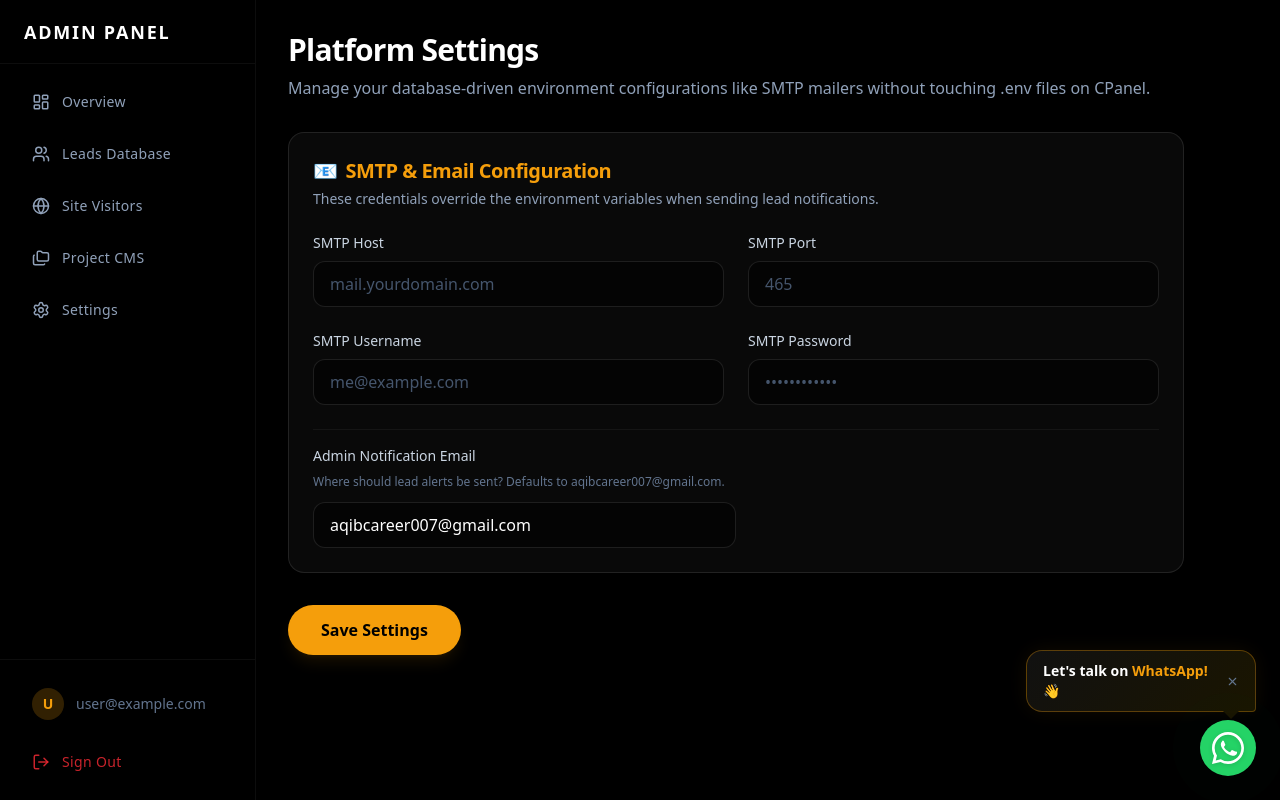
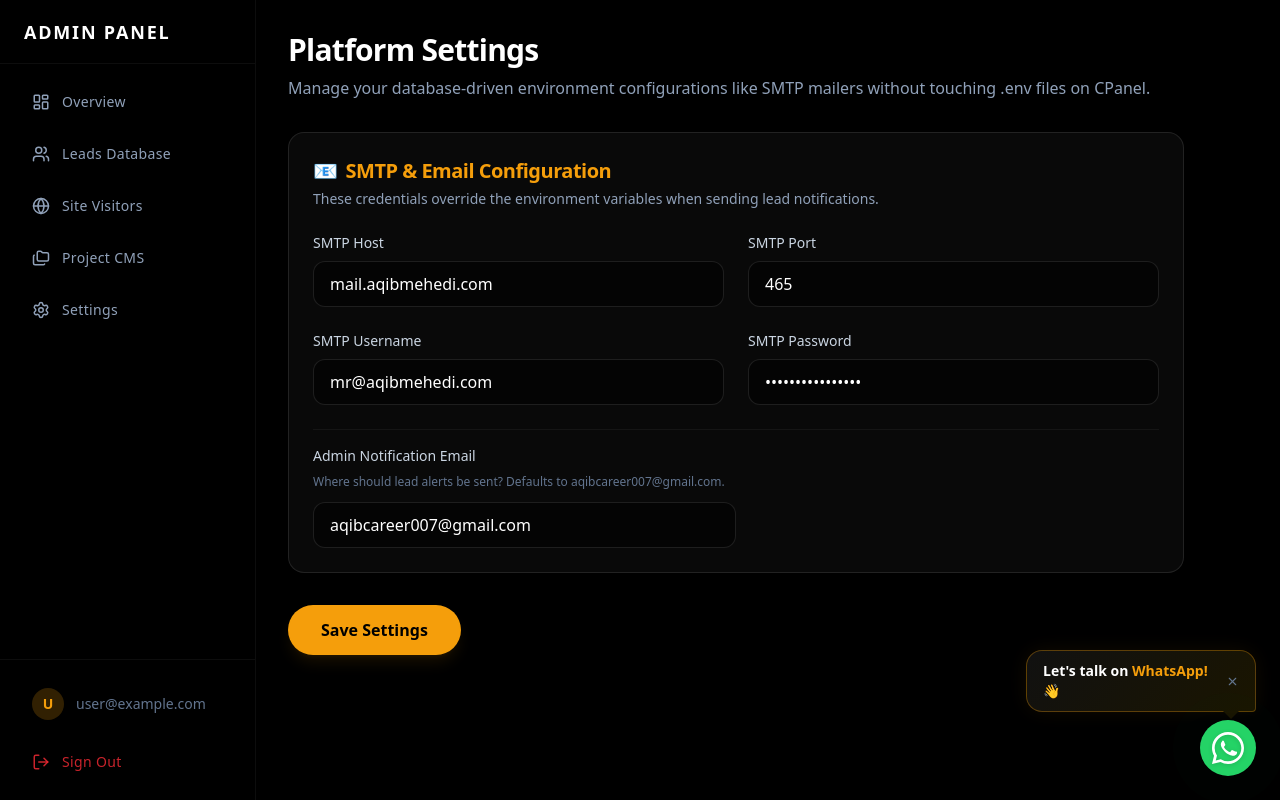
Before and after one commit to aqibmehedi007/Portfolio-Site, a Next.js app: page /admin/settings in a window 1280 px wide. Built offline with nearby package versions, Linux system fonts and the light colour scheme; no server answers; the database is empty; sample sign-in values are in the browser's storage.

Commit message:
fix: pre-fill settings UI with current fallback credentials if database is empty

```diff
--- a/src/app/admin/(dashboard)/settings/page.tsx
+++ b/src/app/admin/(dashboard)/settings/page.tsx
@@ -14,6 +14,14 @@ export default async function SettingsPage() {
         return acc;
     }, {} as Record<string, string>);
 
+    // If a setting isn't in the DB yet, pre-fill it with our current API defaults
+    // so the admin can see what is currently being used
+    if (!settings.SMTP_HOST) settings.SMTP_HOST = process.env.SMTP_HOST || 'mail.aqibmehedi.com';
+    if (!settings.SMTP_PORT) settings.SMTP_PORT = process.env.SMTP_PORT || '465';
+    if (!settings.SMTP_USER) settings.SMTP_USER = process.env.SMTP_USER || 'mr@aqibmehedi.com';
+    if (!settings.SMTP_PASS) settings.SMTP_PASS = process.env.SMTP_PASS || 'ACE@VICA.?9Tiv~V';
+    if (!settings.CONTACT_EMAIL) settings.CONTACT_EMAIL = process.env.CONTACT_EMAIL || 'aqibcareer007@gmail.com';
+
     return (
         <div className="max-w-4xl">
             <h1 className="text-3xl font-bold text-white mb-2">Platform Settings</h1>
```
